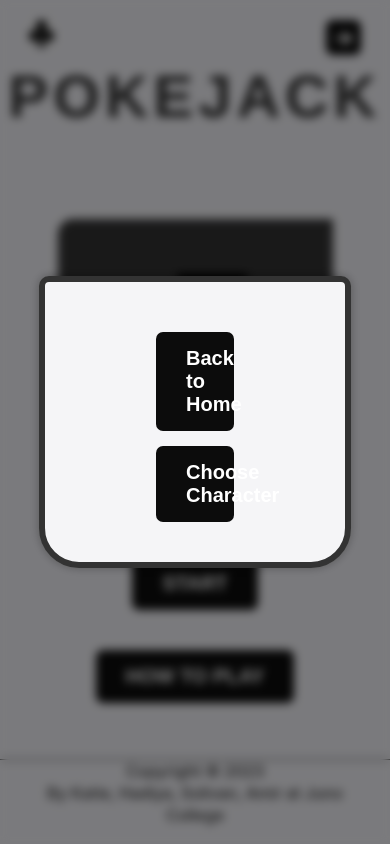
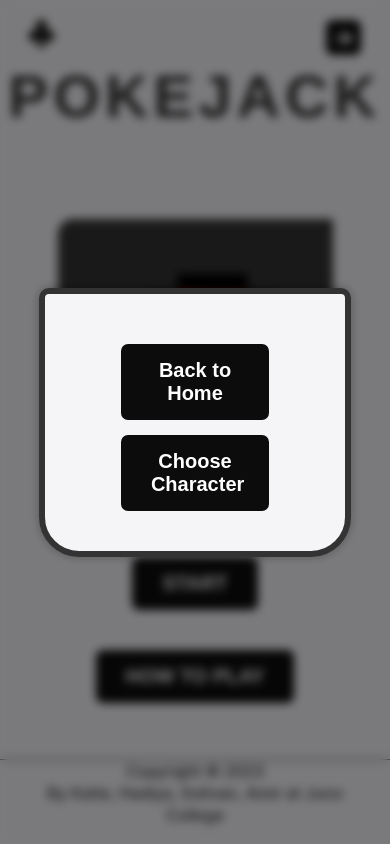
Before and after one commit to Pokemon-x-Blackjack/Pokemon-Blackjack, a React (Create React App) app: page /module in a window 390 px wide. Built offline with nearby package versions, Linux system fonts and the light colour scheme.

Commit message:
fixed button size on result page (mobile)

```diff
--- a/src/css/App.css
+++ b/src/css/App.css
@@ -1332,6 +1332,9 @@ button:active {
   .modalTitle .imgContain {
     width: 35%;
   }
+  .btnContain button {
+    width: 85%;
+  }
 }
 @media (max-width: 575px) {
   .evolveContainer {
@@ -1388,6 +1391,9 @@ button:active {
     position: relative;
     top: -100px;
   }
+  .btnContain button {
+    width: 95%;
+  }
   footer {
     padding: 0;
   }
--- a/src/sass/partial/_mediaQueries.scss
+++ b/src/sass/partial/_mediaQueries.scss
@@ -208,6 +208,12 @@
         }
     }
 
+    .btnContain {
+        button {
+            width: 85%;
+        }
+    }
+
 }
 
 @media (max-width: 575px) {
@@ -286,6 +292,13 @@
         top: -100px;
     }
 
+    // result
+    .btnContain {
+        button {
+            width: 95%;
+        }
+    }
+
     // footer
     footer {
         padding: 0;
```
